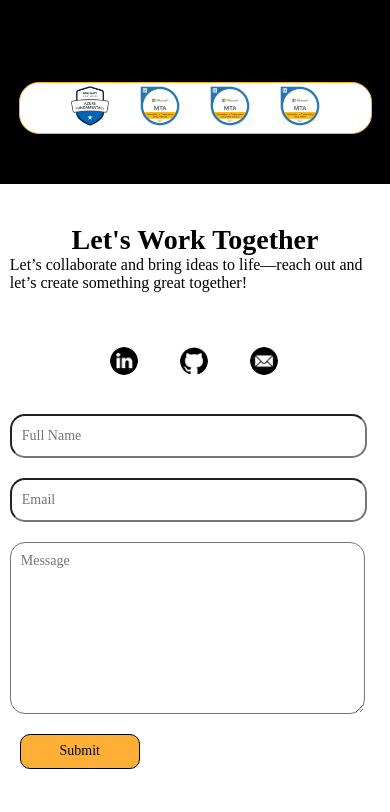
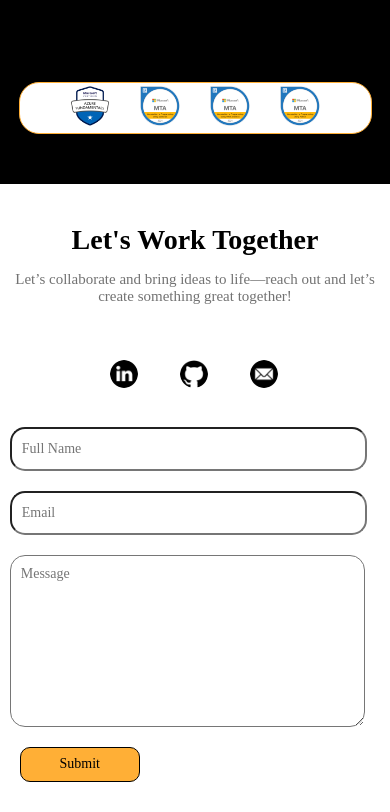
Before and after one commit to NelaniMaluka/portfolio-website, a React (Vite) app: page / in a window 390 px wide. Shown: the part 3567-4379 px from the top of the page. Built offline with nearby package versions, Linux system fonts and the light colour scheme.

Commit message:
addedglobal styling for the buttons and sub-headings

```diff
--- a/src/index.css
+++ b/src/index.css
@@ -10,3 +10,52 @@
   height: max-content;
   margin: auto;
 }
+
+.sub-heading {
+  padding-top: 15px;
+  font-size: 18px;
+  display: block;
+  width: 70%;
+  margin: auto;
+  color: rgb(114, 114, 114);
+  text-align: center;
+}
+
+button:hover {
+  animation: shake 0.4s ease-in-out;
+}
+
+@keyframes shake {
+  0% {
+    transform: translateX(0);
+  }
+  25% {
+    transform: translateX(-5px);
+  }
+  50% {
+    transform: translateX(5px);
+  }
+  75% {
+    transform: translateX(-5px);
+  }
+  100% {
+    transform: translateX(0);
+  }
+}
+
+/**********************
+******* Tablet ********
+**********************/
+@media only screen and (min-width: 576px) and (max-width: 960px) {
+  .sub-heading {
+    width: 100%;
+  }
+}
+
+/* Mobile View */
+@media only screen and (max-width: 576px) {
+  .sub-heading {
+    font-size: 15px;
+    width: 100%;
+  }
+}
```
